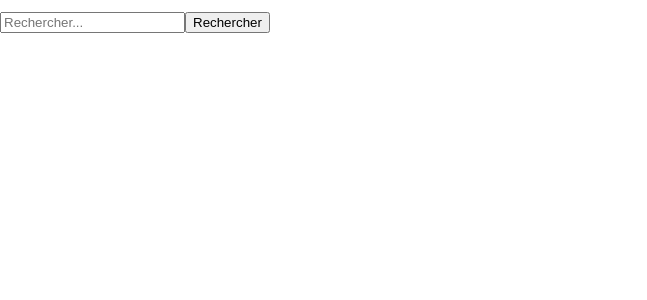
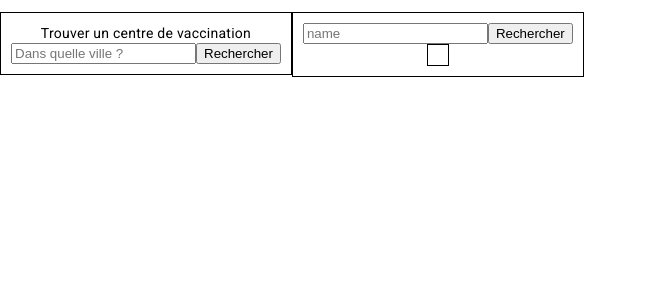
Before and after one commit to Christi42/covid-api-frontend, an Angular app: page /choix_centre in a window 1280 px wide. Shown: the top 300 px of the page, without its empty margins (0-647 px from the left). Built offline with nearby package versions, Linux system fonts and the light colour scheme.

Commit message:
dérouler liste

```diff
--- a/angular.json
+++ b/angular.json
@@ -95,7 +95,10 @@
             ],
             "styles": [
               "@angular/material/prebuilt-themes/deeppurple-amber.css",
-              "src/styles.scss"
+              "src/styles.scss",
+              "src/app/choix-centre.component.scss",
+              "src/app/choisir.component.scss"
+
             ],
             "scripts": []
           }
--- a/src/app/app.module.ts
+++ b/src/app/app.module.ts
@@ -8,13 +8,16 @@ import { FormsModule } from '@angular/forms';
 import {MatCardModule} from '@angular/material/card';
 import { TrouverCentreComponent } from './trouver-centre/trouver-centre.component';
 import { ChoixCentreComponent } from './choix-centre/choix-centre.component';
+import { ChoisirComponent } from './choisir/choisir.component';
+
 
 @NgModule({
   declarations: [
     AppComponent,
     LoginComponent,
     TrouverCentreComponent,
-    ChoixCentreComponent
+    ChoixCentreComponent,
+    ChoisirComponent
   ],
   imports: [
     BrowserModule,
--- a/src/app/choisir/choisir.component.html
+++ b/src/app/choisir/choisir.component.html
@@ -1 +1,11 @@
-<p>choisir works!</p>
+<div  class="black-border">
+    <div>
+    <input type="text" placeholder="name" [(ngModel)]="searchTerm" />
+    <button (click)="performSearch()">Rechercher</button>
+    </div>
+    <div class="black-border">
+
+
+    </div>
+
+</div>
--- a/src/app/choisir/choisir.component.scss
+++ b/src/app/choisir/choisir.component.scss
@@ -0,0 +1,8 @@
+.black-border {
+    border: 0.5px solid black;
+    padding: 10px; /* Ajoutez un remplissage si nécessaire pour l'espace à l'intérieur de la bordure */
+    display: inline-flex;
+  flex-direction: column; /* ou row selon vos besoins */
+  align-items: center; /* centre le contenu horizontalement */
+  justify-content: center; /* centre le contenu verticalement */
+  }
--- a/src/app/choisir/choisir.component.ts
+++ b/src/app/choisir/choisir.component.ts
@@ -1,12 +1,21 @@
-import { Component } from '@angular/core';
+import { Component, OnInit } from '@angular/core';
 
 @Component({
   selector: 'app-choisir',
-  standalone: true,
-  imports: [],
   templateUrl: './choisir.component.html',
   styleUrl: './choisir.component.scss'
 })
-export class ChoisirComponent {
+export class ChoisirComponent implements OnInit{
+
+  constructor() {}
+  ngOnInit(): void {}
+
+  searchTerm: string = '';
+
+  performSearch(): void {
+    console.log('Search Term:', this.searchTerm);
+    // Ajoutez votre logique de recherche ici
+  }
+
 
 }
--- a/src/app/choix-centre/choix-centre.component.html
+++ b/src/app/choix-centre/choix-centre.component.html
@@ -1,2 +1,3 @@
 <p></p>
 <app-trouver-centre> performSearch</app-trouver-centre>
+<app-choisir></app-choisir>
--- a/src/app/trouver-centre/trouver-centre.component.html
+++ b/src/app/trouver-centre/trouver-centre.component.html
@@ -1,6 +1,9 @@
+<div class="black-border">
+  <div>Trouver un centre de vaccination</div>
 <div>
   <form (ngSubmit)="onSubmit()">
-    <input type="text" placeholder="Rechercher..." [(ngModel)]="ville.name" name="ville" />
+    <input type="text" placeholder="Dans quelle ville ?" [(ngModel)]="ville.name" name="ville" />
     <button type="submit">Rechercher</button>
   </form>
 </div>
+</div>
--- a/src/app/trouver-centre/trouver-centre.component.scss
+++ b/src/app/trouver-centre/trouver-centre.component.scss
@@ -0,0 +1,12 @@
+.black-border {
+    border: 0.5px solid black;
+    padding: 10px; /* Ajoutez un remplissage si nécessaire pour l'espace à l'intérieur de la bordure */
+    display: inline-flex;
+  flex-direction: column; /* ou row selon vos besoins */
+  align-items: center; /* centre le contenu horizontalement */
+  justify-content: center; /* centre le contenu verticalement */
+  }
+
+  /*display: inline-grid;
+  grid-template-rows: auto; /* ajuste automatiquement la hauteur en fonction du contenu */
+  //grid-template-columns: 1fr; /* ajuste automatiquement la largeur en fonction du contenu */
```
